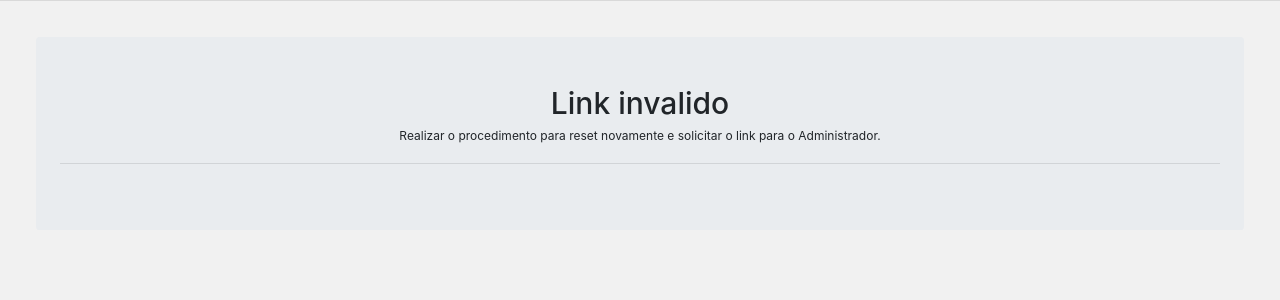
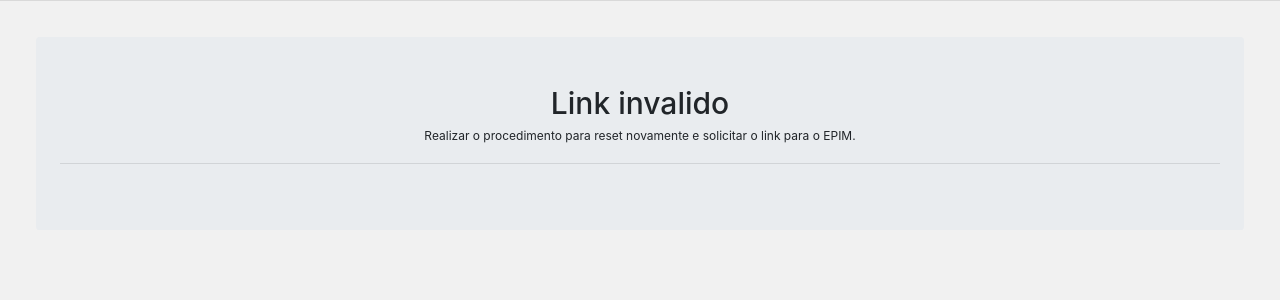
Before and after one commit to frosseto/checklist, a Django app: page /accounts/reset/1/1/ in a window 1280 px wide. Shown: the part 44-344 px from the top of the page. Run offline with Django 3.2, Linux system fonts and the light colour scheme; parts of the project's set-up code (start-up, migrations or seed data) failed here and were passed over; some libraries are stand-ins or nearby versions.

Commit message:
Revert "limpeza"
This reverts commit df4a5dab3c8d15f330c955b8e35df244d03f1e29.

```diff
--- a/checklist/templates/checklist_relatorio.html
+++ b/checklist/templates/checklist_relatorio.html
@@ -6,7 +6,7 @@
 {% block title %}<title>Checklist</title>{% endblock %}
 
 {% block styles %}
-
+<link rel="stylesheet" href="{% static 'epim/index.css' %}">
 {% endblock %}
 
 {% block content %}
--- a/templates/_partials/footer.html
+++ b/templates/_partials/footer.html
@@ -1,7 +1,7 @@
 <!-- <div class="footer bg-dark">
     <div class="container-fluid h-50">
         <class class="row center">
-            <class class="col text-center pt-1">UNIVESP</class>
+            <class class="col text-center pt-1">UN-BS/ENGP/EPIM</class>
         </class>
     </div>
 </div> -->
--- a/templates/base.html
+++ b/templates/base.html
@@ -38,6 +38,8 @@
     <script src="{% static 'js/bootstrap/4.6.0/bootstrap.min.js' %}"></script>
     <script src="{% static 'js/validator/0.11.9/validator.min.js' %}"></script>
     <script src="{% static 'js/bootstrap-select/1.13.18/bootstrap-select.min.js' %}"></script>
+    <script src="{% static 'epim/js_epim-bs.js' %}"></script>
+
     {% block js %}
     {% endblock js%}
 </body>
--- a/templates/index.html
+++ b/templates/index.html
@@ -5,7 +5,7 @@
 {% block title %}<title>Checklist</title>{% endblock %}
 
 {% block styles %}
-
+<link rel="stylesheet" href="{% static 'epim/index.css' %}">
 {% endblock %}
 
 {% block content %}
--- a/templates/registration/login.html
+++ b/templates/registration/login.html
@@ -3,7 +3,7 @@
 {% load static %}
 
 {% block styles %}
-
+<link rel="stylesheet" href="{% static 'epim/login.css' %}">
 {% endblock %}
 {% block title %}<title>Login</title>{% endblock %}
 
--- a/templates/registration/password_reset_confirm.html
+++ b/templates/registration/password_reset_confirm.html
@@ -38,7 +38,7 @@
     <div class="jumbotron text-center m-5">
         <h1>Link invalido</h1>
         <p>
-        Realizar o procedimento para reset novamente e solicitar o link para o Administrador.
+        Realizar o procedimento para reset novamente e solicitar o link para o EPIM.
         </p>
         <hr class="my-4">
     </div>
--- a/templates/registration/password_reset_done.html
+++ b/templates/registration/password_reset_done.html
@@ -3,6 +3,7 @@
 {% block content %}
   <div class="jumbotron text-center m-5">
     <h1>Reset de senha solicitado</h1>
+    <p>Contacte o EPIM para obter o link e instruções para atualização da senha.</p>
     <hr class="my-4">
   </div>
 {% endblock %}
```
